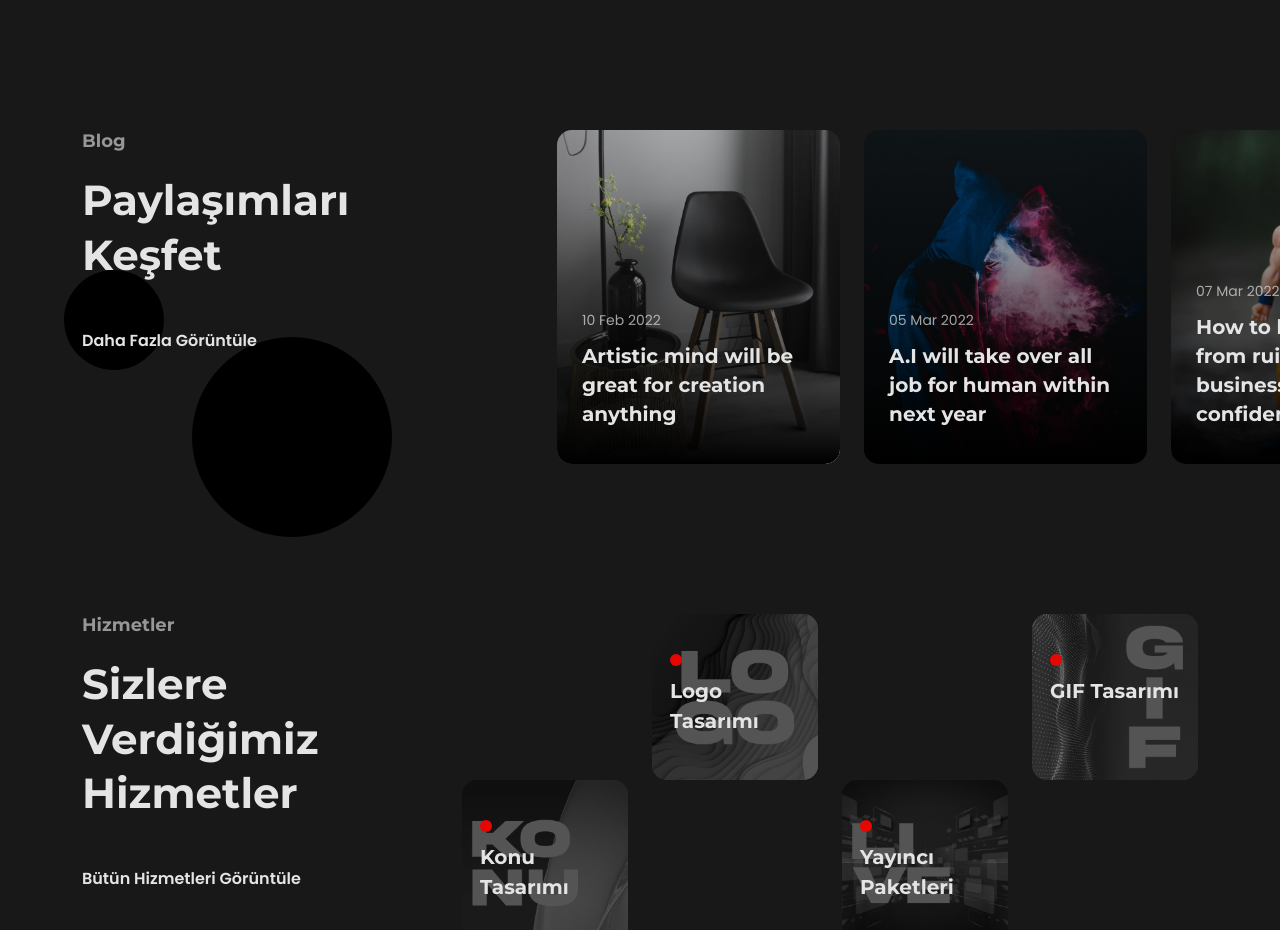
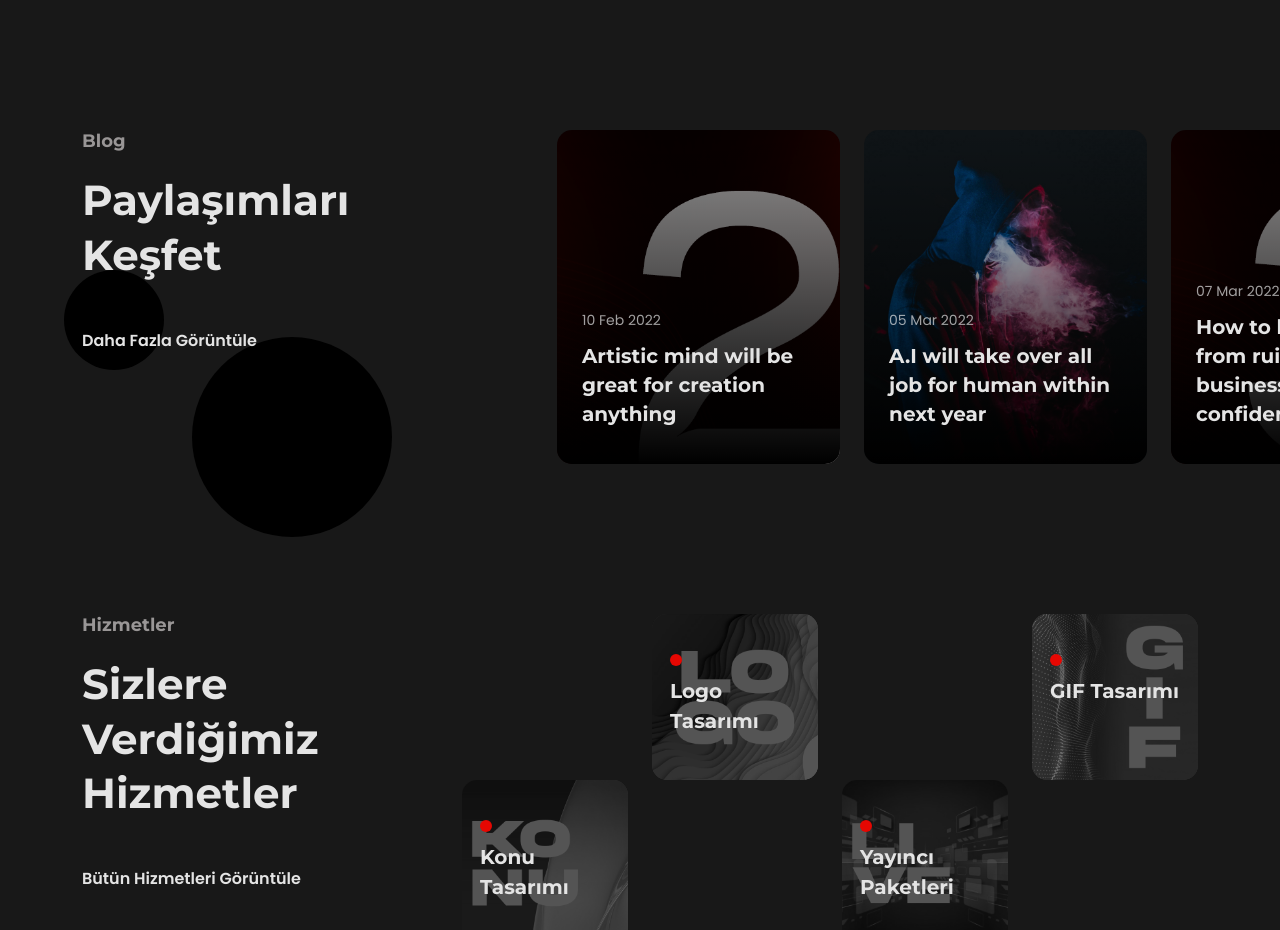
Before and after one commit to risuscreative/alphawebsite, a React (Create React App) app: page / in a window 1280 px wide. Shown: the part 1000-1930 px from the top of the page. Built offline with nearby package versions, Linux system fonts and the light colour scheme; some icons are missing.

Commit message:
Update PostSlider.jsx

```diff
--- a/src/components/Slider/PostSlider.jsx
+++ b/src/components/Slider/PostSlider.jsx
@@ -14,7 +14,7 @@ export default function PostSlider() {
     },
     {
       url:'/blog/blog-details',
-      src:'/images/post_2.jpeg',
+      src:'/images/2.png',
       alt:'Post',
       date:'10 Feb 2022',
       title:'Artistic mind will be great for creation anything'
@@ -28,21 +28,21 @@ export default function PostSlider() {
     },
     {
       url:'/blog/blog-details',
-      src:'/images/post_1.jpeg',
+      src:'/images/3.png',
       alt:'Post',
       date:'07 Mar 2022',
       title:'How to keep fear from ruining your art business with confident'
     },
     {
       url:'/blog/blog-details',
-      src:'/images/post_2.jpeg',
+      src:'/images/4.png',
       alt:'Post',
       date:'10 Feb 2022',
       title:'Artistic mind will be great for creation anything'
     },
     {
       url:'/blog/blog-details',
-      src:'/images/post_3.jpeg',
+      src:'/images/5.png',
       alt:'Post',
       date:'05 Mar 2022',
       title:'A.I will take over all job for human within next year'
```
